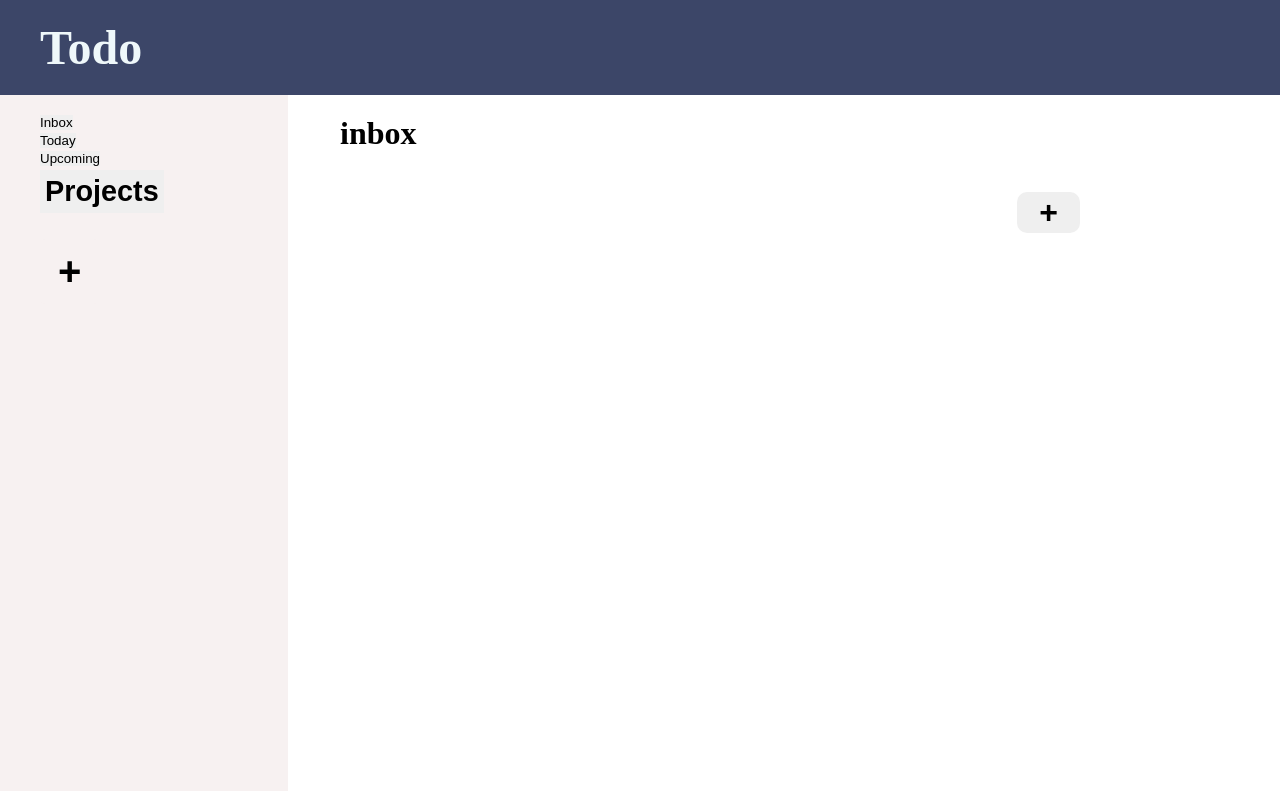
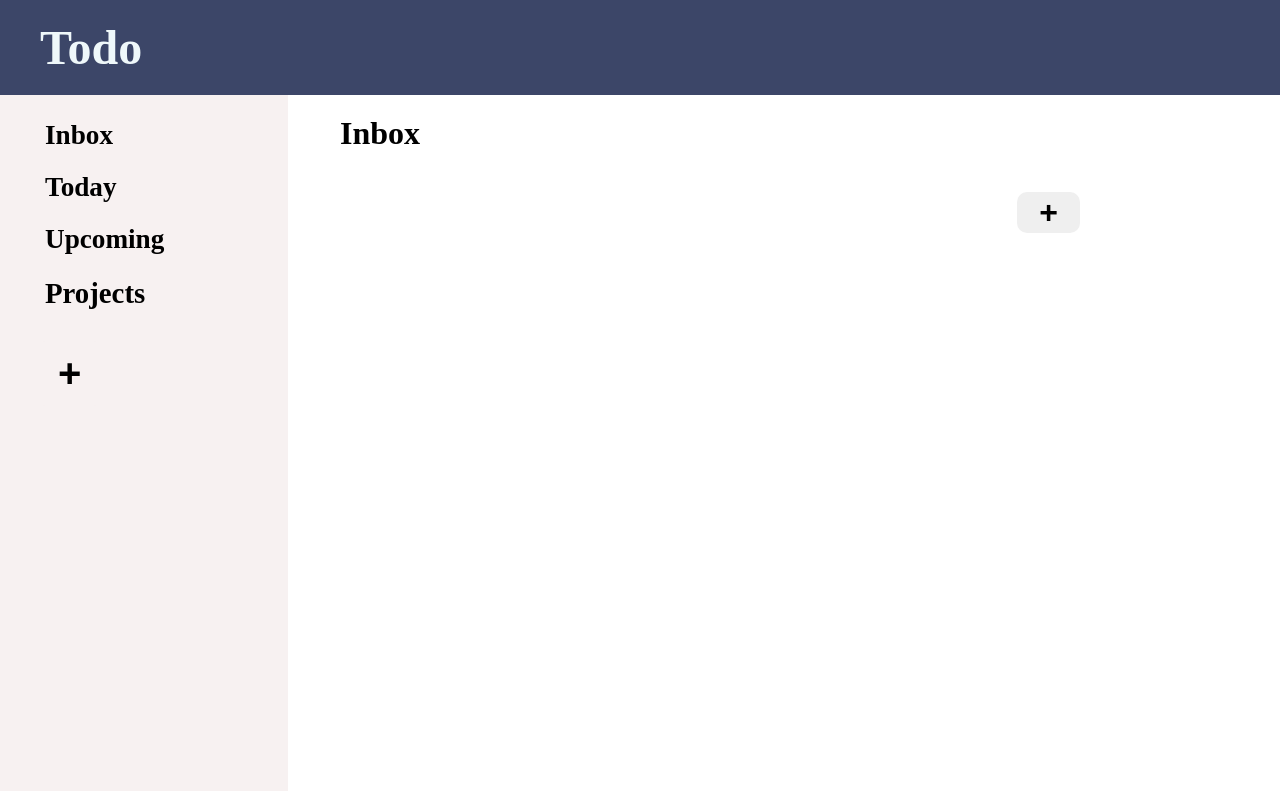
Before and after one commit to nerdyblock/todo-list, a website built with webpack: page src/template.html in a window 1280 px wide. Built offline with nearby package versions, Linux system fonts and the light colour scheme.

Commit message:
added description card & changed orientation

```diff
--- a/src/template.html
+++ b/src/template.html
@@ -14,16 +14,16 @@
     </header>
     <div class="content">
         <div class="nav">
-            <button id="inbox">Inbox</button>
-            <button id="today">Today</button>
-            <button id="upcoming">Upcoming</button>
-            <button id="projects">Projects</button>
+            <div class="nav-options" id="Inbox">Inbox</div>
+            <div class="nav-options" id="Today">Today</div>
+            <div class="nav-options" id="Upcoming">Upcoming</div>
+            <div id="projects">Projects</div>
             <div class="project-container">
                 <div class="project-list-container"></div>
                 <div class="add-project-input" id="add-project-form">
                     <input id="project-name" type="text" required>
                     <div class="button-container">
-                        <button class="add-project-button">Add</button>
+                        <button class="add-project-button" id="add-project-button">Add</button>
                         <button class="cancel-project">Cancel</button>
                     </div>
                 </div>
@@ -31,7 +31,7 @@
             </div>
         </div>
         <div id="task-list-container">
-            <h1 id="tasklist-heading">inbox</h1>
+            <h1 id="tasklist-heading">Inbox</h1>
             <div id="todo" class="todo-container"></div>
             <div id="add-task-button">
                 <button class="add-task">&plus;</button>
@@ -47,6 +47,7 @@
         </form>
     </div>
     <div class="edit-task-form"></div>
+    <div class="description-container"></div>
     <div class="overlay"></div>
 </body>
 </html>
```
